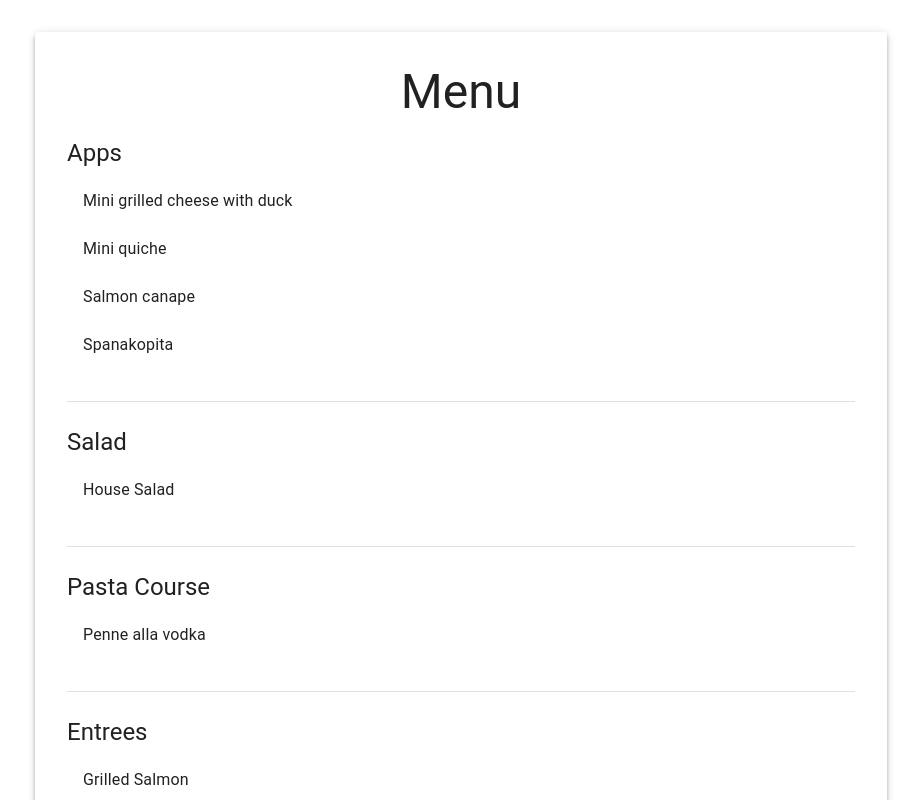
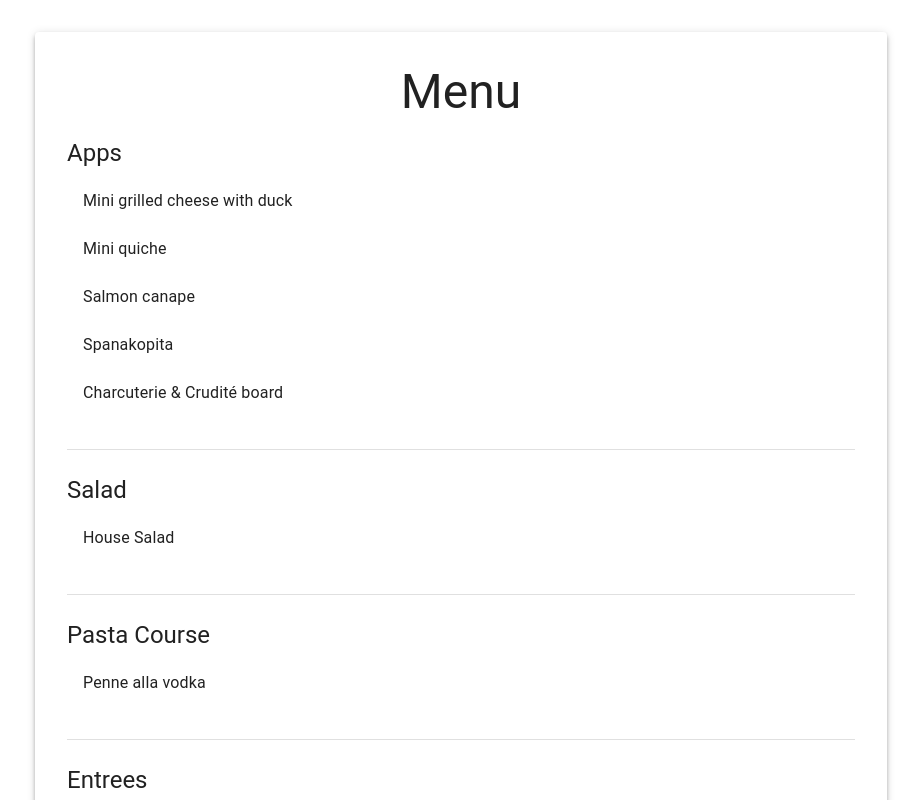
Before and after one commit to Samuel-James2003/Wedding-Website, a React (Create React App) app in the folder wedding-page/: page /Menu in a window 1280 px wide. Shown: the top 800 px of the page, without its empty margins (179-1100 px from the left). Built offline with nearby package versions, Linux system fonts and the light colour scheme.

Commit message:
feat: add Charcuterie & Crudité board to menu items

```diff
--- a/wedding-page/src/components/MenuPage.tsx
+++ b/wedding-page/src/components/MenuPage.tsx
@@ -16,6 +16,7 @@ const MenuPage: React.FC = () => {
             <ListItem><ListItemText primary="Mini quiche" /></ListItem>
             <ListItem><ListItemText primary="Salmon canape" /></ListItem>
             <ListItem><ListItemText primary="Spanakopita" /></ListItem>
+            <ListItem><ListItemText primary="Charcuterie & Crudité board" /></ListItem>
           </List>
         </Box>
 
```
